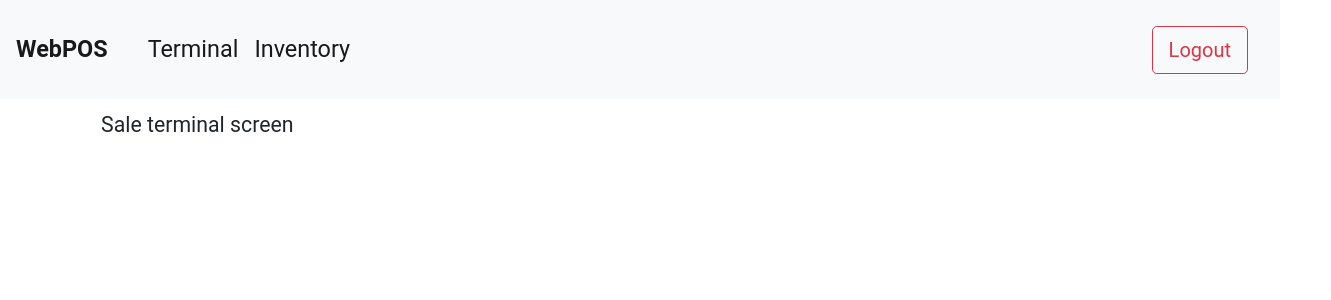
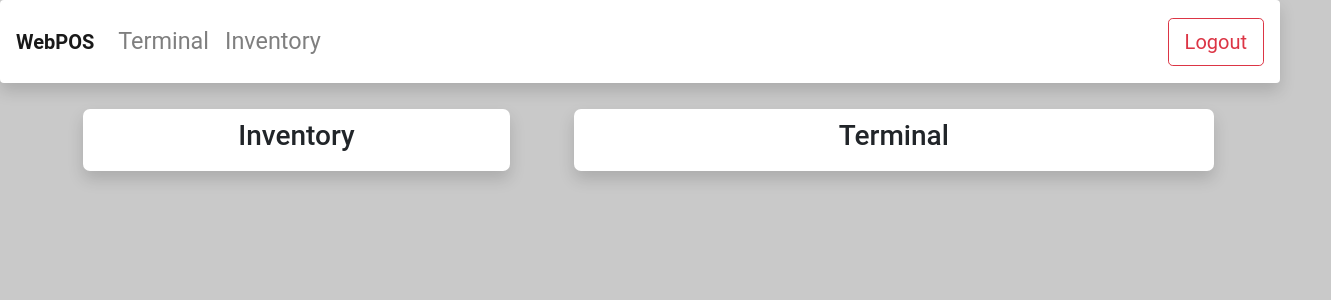
Before and after one commit to mbcaira/web-pos, a React (Create React App) app in the folder frontend/: page / in a window 1280 px wide. Shown: the top 300 px of the page, 1331 px wide, since content can reach past the window. Built offline with nearby package versions, Linux system fonts and the light colour scheme.

Commit message:
Fix CSS on home screen to render inventory and terminal at desired size.

```diff
--- a/frontend/public/index.html
+++ b/frontend/public/index.html
@@ -2,9 +2,7 @@
 <html lang="en">
   <head>
     <meta charset="utf-8" />
-    <link rel="icon" href="%PUBLIC_URL%/favicon.ico" />
-    <meta name="viewport" content="width=device-width, initial-scale=1" />
-    <meta name="theme-color" content="#000000" />
+    <meta name="viewport" content="width=device-width, initial-scale=1.0" />
 
     <link rel="apple-touch-icon" href="%PUBLIC_URL%/logo192.png" />
     <link rel="manifest" href="%PUBLIC_URL%/manifest.json" />
--- a/frontend/src/App.js
+++ b/frontend/src/App.js
@@ -1,6 +1,7 @@
 import React from 'react';
 import {BrowserRouter as Router, Route} from "react-router-dom";
 import Navbar from "./components/Navbar";
+import Home from "./components/Home";
 import SaleTerminal from "./components/SaleTerminal";
 import InventoryList from "./components/InventoryList";
 import InventoryAdd from "./components/InventoryAdd";
@@ -14,7 +15,8 @@ function App() {
       <div className="container">
         <Navbar />
         <br/>
-        <Route path="/" exact component={SaleTerminal} />
+        <Route path="/" exact component={Home} />
+        <Route path="/terminal" exact component={SaleTerminal} />
         <Route path="/inventory" exact component={InventoryList} />
         <Route path="/inventory/add" exact component={InventoryAdd} />
         <Route path="/inventory/update/:itemNumber" exact component={InventoryUpdate} />
--- /dev/null
+++ b/frontend/src/components/Home.jsx
@@ -0,0 +1,25 @@
+import React from 'react';
+
+import "../styles/index.css"
+import "../styles/home.css"
+
+function SaleTerminal(props) {
+    return (
+        <div className="container-fluid">
+            <div className="row">
+                <div className="col-4 d-flex justify-content-center screen shadow">
+                    <h3>Inventory</h3>
+                    <div className="stock-list">
+
+                    </div>
+                </div>
+                <div className="col-6 screen shadow">
+                    <h3>Terminal</h3>
+                    <div className="terminal-screen"></div>
+                </div>
+            </div>
+        </div>
+    );
+}
+
+export default SaleTerminal;
--- a/frontend/src/components/Navbar.jsx
+++ b/frontend/src/components/Navbar.jsx
@@ -6,17 +6,17 @@ import '../styles/navbar.css'
 function Navbar(props) {
     return (
         <div className="header">
-            <nav className="navbar navbar-expand-md navbar-light fixed-top bg-light">
+            <nav className="navbar navbar-expand-md navbar-light fixed-top bg-light shadow p-3 mb-5 bg-white rounded">
                 <Link to="/" className="navbar-brand brand">WebPOS</Link>
                 <button className="navbar-toggler" type="button" data-toggle="collapse" data-target="#navbarsExampleDefault" aria-controls="navbarsExampleDefault" aria-expanded="false" aria-label="Toggle navigation">
                     <span className="navbar-toggler-icon"></span>
                 </button>
                 <div className="collapse navbar-collapse" id="navbarsExampleDefault">
                     <ul className="navbar-nav mr-auto">
-                        <li className="nav-item active">
-                            <Link to="/" className="nav-link" href="#">Terminal <span className="sr-only">(current)</span></Link>
+                        <li className="nav-item">
+                            <Link to="/terminal" className="nav-link" href="#">Terminal <span className="sr-only">(current)</span></Link>
                         </li>
-                        <li className="nav-item active">
+                        <li className="nav-item">
                             <Link to="/inventory" className="nav-link" href="#">Inventory <span className="sr-only">(current)</span></Link>
                         </li>
                         {/* <li className="nav-item active">
--- a/frontend/src/components/SaleTerminal.jsx
+++ b/frontend/src/components/SaleTerminal.jsx
@@ -1,10 +1,10 @@
 import React from 'react';
+
+import "../styles/index.css"
 
 function SaleTerminal(props) {
     return (
-        <div>
-            <p>Sale terminal screen</p>
-        </div>
+        <div><p>Sale terminal dedicated.</p></div>
     );
 }
 
--- /dev/null
+++ b/frontend/src/styles/home.css
@@ -0,0 +1,24 @@
+h3 {
+    padding: 10px;
+}
+
+.container-fluid {
+    position: absolute;
+    left: 4%;
+    width: 100%;
+    height: 100%;
+}
+
+.term {
+    position: relative;
+    margin-top: 200px;
+    padding: 3px;
+    border-radius: 5px;
+}
+
+.screen {
+    background-color: white;
+    border-radius: 7px;
+    margin: 5rem 2rem;
+    text-align: center;
+}
--- a/frontend/src/styles/index.css
+++ b/frontend/src/styles/index.css
@@ -1,11 +1,13 @@
+html {
+  background-color: #c9c9c9;
+}
+
 div {
   font-family: 'Roboto', sans-serif;
   font-size: 110%;
-  margin: 0.5rem;
-  padding: 0.5rem;
+  margin-bottom: auto;
 }
 
-.brand {
-  font-size: 110%;
-  font-weight: 700;
+body {
+  background-color: transparent;
 }
--- a/frontend/src/styles/navbar.css
+++ b/frontend/src/styles/navbar.css
@@ -1,4 +1,6 @@
+* {
+  box-sizing: border-box;
+}
 .brand {
-    font-size: 110%;
     font-weight: 700;
-  }
+}
```
